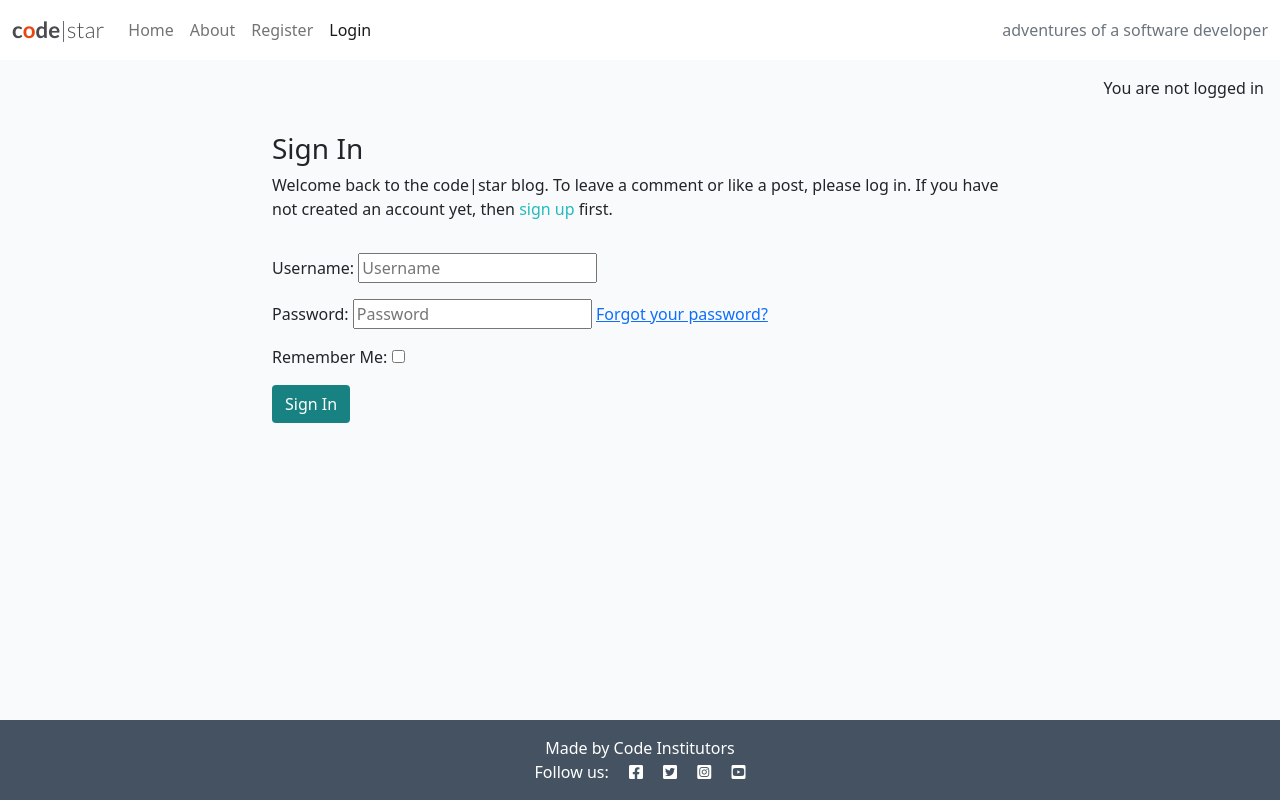
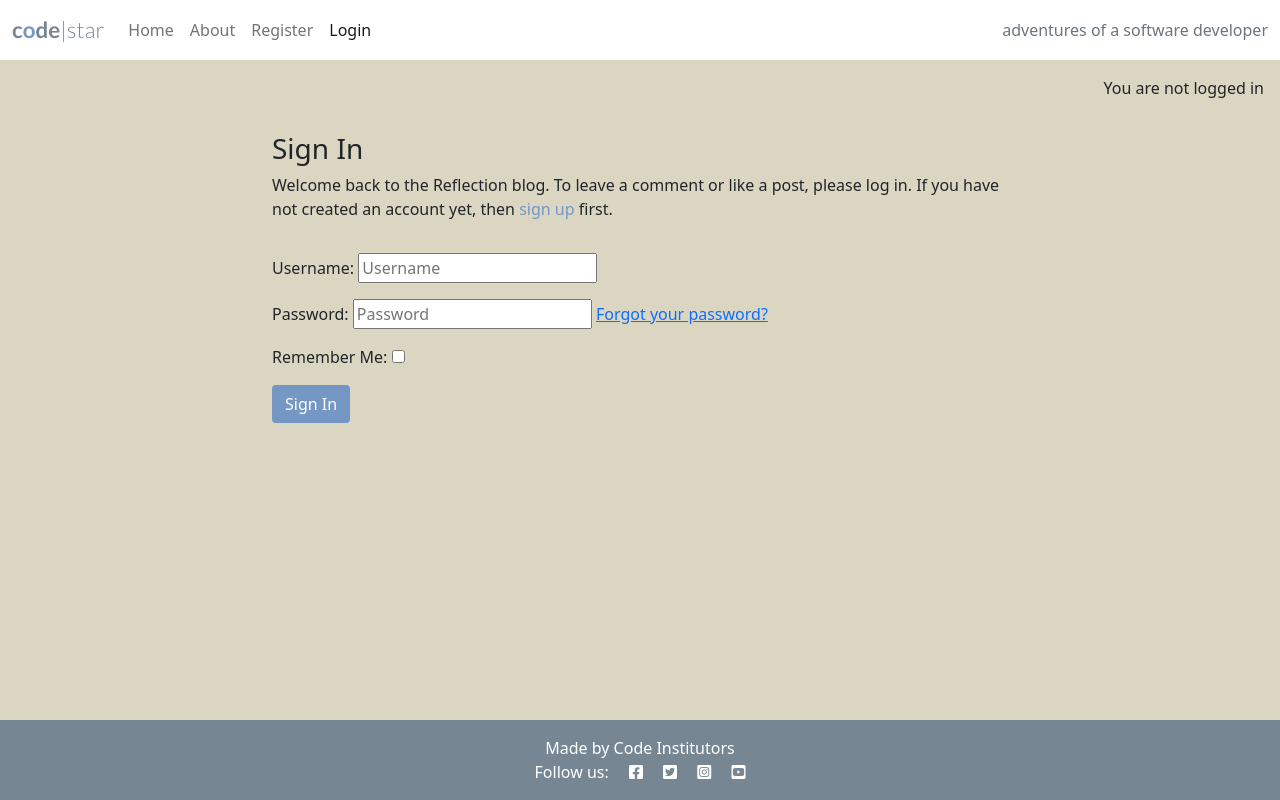
Before and after one commit to brian2001dineen-afk/hackathon-fullstack, a Django app: page /accounts/login/ in a window 1280 px wide. Run offline with Django 4.2, Linux system fonts and the light colour scheme; some libraries are stand-ins or nearby versions.

Commit message:
changed color palette and wording to reflection blog

```diff
--- a/static/css/style.css
+++ b/static/css/style.css
@@ -1,16 +1,25 @@
+/* Color Palette */
+:root {
+    --color-cream: #dbd6c1;
+    --color-blue: #7597c4;
+    --color-tan-light: #cab9a9;
+    --color-tan-dark: #b79d88;
+    --color-slate: #768693;
+}
+
 body {
-   background-color: #f9fafc;
+    background-color: var(--color-cream);
 }
 
 .brand {
     font-family: Lato, sans-serif;
     font-size: 1.4rem;
     font-weight: 700;
-   color: #4a4a4f;
+    color: var(--color-slate);
 }
 
 .red-o {
-   color: #e84610;
+    color: var(--color-blue);
 }
 
 .thin {
@@ -18,15 +27,15 @@ body {
 }
 
 .light-bg {
-   background-color: #fff;
+    background-color: var(--color-tan-light);
 }
 
 .dark-bg {
-   background-color: #445261;
+    background-color: var(--color-slate);
 }
 
 .main-bg {
-   background-color: #f9fafc;
+    background-color: var(--color-cream);
 }
 
 .card {
@@ -43,7 +52,7 @@ body {
     bottom: 5%;
     min-width: 30%;
     left: -2px;
-   background-color: #188181;
+    background-color: var(--color-blue);
 }
 
 .scale {
@@ -67,7 +76,7 @@ body {
 }
 
 .masthead-text {
-   background-color: #445261;
+    background-color: var(--color-slate);
     color: white;
     position: relative;
 }
@@ -84,7 +93,7 @@ body {
     right: 90%;
     height: 100%;
     width: 150%;
-   background: #445261;
+    background: var(--color-slate);
     -webkit-transform: skew(15deg);
     -moz-transform: skew(15deg);
     transform: skew(15deg);
@@ -97,12 +106,12 @@ body {
 
 .post-link {
     text-decoration: none;
-   color: #445261;
+    color: var(--color-slate);
 }
 
 .post-link:hover,
 .page-link {
-   color: #e84610;
+    color: var(--color-blue);
 }
 
 .post-title {
@@ -112,54 +121,54 @@ body {
 
 .post-subtitle {
     margin-left: 5%;
-   color: lightgray;
+    color: var(--color-tan-dark);
 }
 
 .btn-signup,
 .btn-edit {
-   background-color: #188181;
+    background-color: var(--color-blue);
     color: #fff;
 }
 
 .btn-signup:hover,
 .btn-signup:active {
-   background-color: #fff;
-   color: #23bbbb;
+    background-color: var(--color-tan-light);
+    color: var(--color-slate);
 }
 
 .link {
-   color: #23bbbb;
+    color: var(--color-blue);
     text-decoration: none;
 }
 
 .link:hover,
 .link:active {
-   color: #445261;
+    color: var(--color-slate);
     text-decoration: underline;
 }
 
 .btn-like {
-   color: #e84610;
+    color: var(--color-blue);
     border: none;
     background: transparent;
 }
 
 .btn-delete {
     color: #fff;
-   background: #e84610;
+    background: var(--color-slate);
 }
 
 .btn-like:hover,
 .btn-like:active {
-   color: #e84610;
+    color: var(--color-blue);
     background: transparent;
     border: none;
 }
 
 .faded {
-   color: rgb(172, 175, 175);
+    color: var(--color-tan-dark);
 }
 
 .approval {
-   color: rgb(222, 146, 168);
+    color: var(--color-blue);
 }
--- a/templates/account/login.html
+++ b/templates/account/login.html
@@ -11,7 +11,7 @@
         <h3>{% trans 'Sign In' %}</h3>
 
         <p>
-          {% blocktrans %}Welcome back to the code|star blog. To leave a comment or like a post, please log in. If you have not created an account yet, then
+          {% blocktrans %}Welcome back to the Reflection blog. To leave a comment or like a post, please log in. If you have not created an account yet, then
           <a class="link" href="{{ signup_url }}">sign up</a> first.
           <!-- prettier-ignore -->
           {% endblocktrans %}
--- a/templates/account/signup.html
+++ b/templates/account/signup.html
@@ -10,7 +10,7 @@
       <div class="col-md-8 mt-3 offset-md-2">
         <h3>{% trans "Sign Up" %}</h3>
         <p>
-          {% blocktrans %}Welcome back to the code|star blog. Do you already have an account? Then please <a class="link" href="{{ login_url }}">sign in</a> instead.{% endblocktrans %}
+          {% blocktrans %}Welcome back to the Reflection blog. Do you already have an account? Then please <a class="link" href="{{ login_url }}">sign in</a> instead.{% endblocktrans %}
         </p>
       </div>
     </div>
@@ -32,4 +32,4 @@
       </div>
     </div>
   </div>
-{% endblock head_title %}
+{% endblock content %}
```
Also changed, not shown: db.sqlite3, 1 other file. Lines whose indentation alone changed are shown as unchanged.
